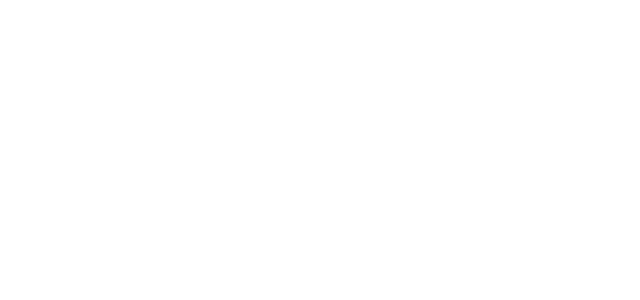
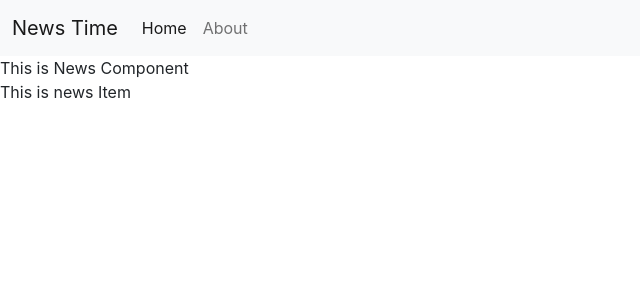
Before and after one commit to Shreeyash01/News-Time, a React (Create React App) app: page / in a window 1280 px wide. Shown: the top 300 px of the page, without its empty margins (0-640 px from the left). Built offline with nearby package versions, Linux system fonts and the light colour scheme.

Commit message:
Added Navbar n created some componnets

```diff
--- a/public/index.html
+++ b/public/index.html
@@ -3,11 +3,12 @@
 
 <head>
   <meta charset="utf-8" />
-  <link rel="icon" href="%PUBLIC_URL%/favicon.ico" />
+  <!-- <link rel="icon" href="%PUBLIC_URL%/favicon.ico" /> -->
+  <link rel="icon" href="favicon.ico" />
   <meta name="viewport" content="width=device-width, initial-scale=1" />
   <meta name="theme-color" content="#000000" />
-  <meta name="description" content="Web site created using create-react-app" />
-  <link rel="apple-touch-icon" href="%PUBLIC_URL%/logo192.png" />
+  <meta name="description" content="An app for daily news bites about the world." />
+  <!-- <link rel="apple-touch-icon" href="%PUBLIC_URL%/logo192.png" /> -->
   <link rel="manifest" href="%PUBLIC_URL%/manifest.json" />
 
   <link href="https://cdn.jsdelivr.net/npm/bootstrap@5.2.3/dist/css/bootstrap.min.css" rel="stylesheet"
--- a/src/App.js
+++ b/src/App.js
@@ -1,13 +1,15 @@
-import logo from './logo.svg';
 import './App.css';
 
 import React, { Component } from 'react'
+import Navbar from './Components/Navbar';
+import News from './Components/News';
 
 export default class App extends Component {
   render() {
     return (
       <div>
-
+        <Navbar />
+        <News />
       </div>
     )
   }
--- /dev/null
+++ b/src/Components/Navbar.jsx
@@ -0,0 +1,28 @@
+import React, { Component } from 'react'
+
+export default class Navbar extends Component {
+  render() {
+    return (
+      <div>
+        <nav className="navbar navbar-expand-lg bg-light">
+          <div className="container-fluid">
+            <a className="navbar-brand" href="/">News Time</a>
+            <button className="navbar-toggler" type="button" data-bs-toggle="collapse" data-bs-target="/navbarSupportedContent" aria-controls="navbarSupportedContent" aria-expanded="false" aria-label="Toggle navigation">
+              <span className="navbar-toggler-icon"></span>
+            </button>
+            <div className="collapse navbar-collapse" id="navbarSupportedContent">
+              <ul className="navbar-nav me-auto mb-2 mb-lg-0">
+                <li className="nav-item">
+                  <a className="nav-link active" aria-current="page" href="/">Home</a>
+                </li>
+                <li className="nav-item">
+                  <a className="nav-link" href="/">About</a>
+                </li>
+              </ul>
+            </div>
+          </div>
+        </nav>
+      </div>
+    )
+  }
+}
--- /dev/null
+++ b/src/Components/News.jsx
@@ -0,0 +1,13 @@
+import React, { Component } from 'react'
+import NewsItem from './NewsItem'
+
+export default class News extends Component {
+  render() {
+    return (
+      <div>
+        This is News Component
+        <NewsItem />
+      </div>
+    )
+  }
+}
--- /dev/null
+++ b/src/Components/NewsItem.jsx
@@ -0,0 +1,11 @@
+import React, { Component } from 'react'
+
+export default class NewsItem extends Component {
+  render() {
+    return (
+      <div>
+        This is news Item
+      </div>
+    )
+  }
+}
```
Also changed, not shown: public/logo192.png (deleted), public/logo512.png (deleted), public/robots.txt (deleted).
